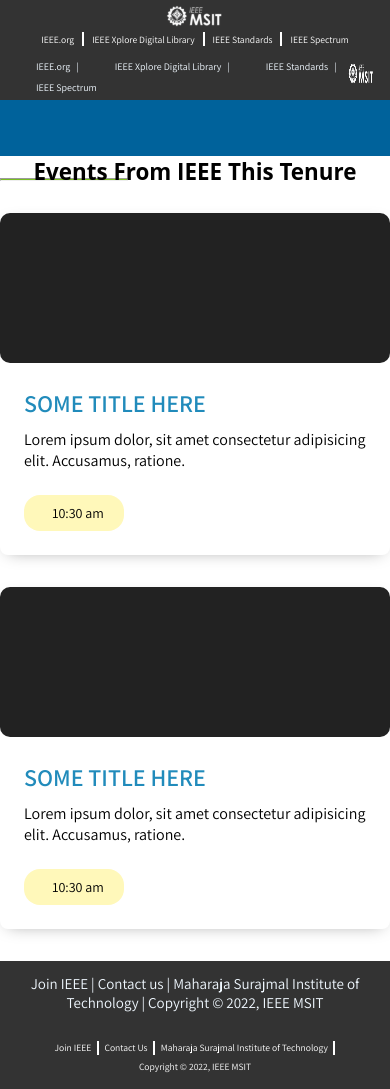
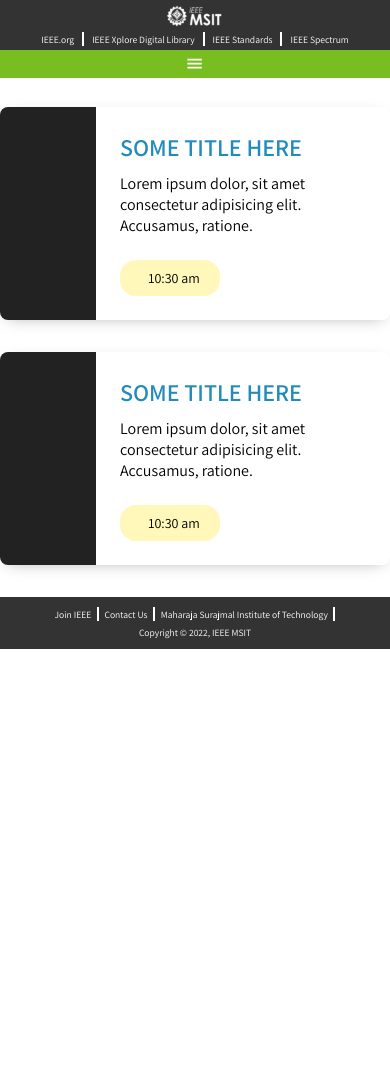
Before and after one commit to ieeecompsoc/IEEE-MSIT-MERN, a React (Create React App) app in the folder client/: page /Events in a window 390 px wide. After the commit the page ends 844 px from the top, so only its background shows below. Built offline with nearby package versions, Linux system fonts and the light colour scheme.

Commit message:
Fix header footer and navbars

```diff
--- a/client/src/Components/Navbar/Menubar.css
+++ b/client/src/Components/Navbar/Menubar.css
@@ -127,7 +127,6 @@
 
 @media screen and (max-width: 450px) {
     .app__menubar {
-        height: 100%;
         padding: 0;
     }
 
--- a/client/src/Pages/Home/Home.css
+++ b/client/src/Pages/Home/Home.css
@@ -14,6 +14,7 @@
 .app__home-mainImg > img:nth-of-type(1) {
     width: 100%;
     object-fit: cover;
+    filter: blur(3px);
 }
 
 .app__home-mainImg-ieeeLogo {
--- a/client/src/pages/about/About.jsx
+++ b/client/src/pages/about/About.jsx
@@ -3,34 +3,12 @@ import './about.css';
 import IEEE_WHITE from '../../assets/IEEE_white 1logo.PNG';
 import aboutMain from '../../assets/aboutMain.png';
 import ieeeWhite from '../../assets/ieeeWhite.svg';
+import Menubar from '../../Components/Navbar/Menubar';
 
 const About = () => {
     return (
         <div className="about__page">
-            <nav>
-                <div className="organisation">
-                    <a className="navoptions">&nbsp; IEEE.org &nbsp; |</a>
-                    <a>&nbsp; IEEE Xplore Digital Library &nbsp; |</a>
-                    <a>&nbsp; IEEE Standards &nbsp; |</a>
-                    <a>&nbsp; IEEE Spectrum</a>
-                </div>
-                <div className="navlogo">
-                    <img src={IEEE_WHITE} />
-                </div>
-            </nav>
-
-            <div className="section">
-                <div className="expand">
-                    <i className="fa fa-align-justify"></i>
-                </div>
-
-                <div className="hyplinks">
-                    <div><a href="#"> Home</a></div>
-                    <div><a href="#"> About Us</a></div>
-                    <div><a href="#"> Events</a></div>
-                    <div><a href="#"> Executive Board</a></div>
-                </div>
-            </div>
+            <Menubar backgroundClr="#00629B" />
 
             <div className="imageContainer">
                 <img src={aboutMain} className="mainImg" />
@@ -82,12 +60,6 @@ const About = () => {
                     </div>
                 </div>
             </main>
-
-
-            <footer>
-                <p>Join IEEE | Contact us | Maharaja Surajmal Institute of Technology | Copyright &#169 2022, IEEE MSIT
-                </p>
-            </footer>
         </div>
     )
 }
--- a/client/src/pages/about/about.css
+++ b/client/src/pages/about/about.css
@@ -1,81 +1,5 @@
-nav {
-    background-color: #333333;
-    box-shadow: 0px 4px 4px rgba(0, 0, 0, 0.19);
-    display: flex;
-    justify-content: space-between;
-    align-items: center;
-    min-height: 50px;
-}
-
-nav p {
-    color: white;
-    margin-left: 14%;
-    margin-top: 0.5rem;
-}
-
-.navlogo {
-    margin-right: 5rem;
-}
-
-.navlogo>img {
-    height: 1.5rem;
-    width: 5rem;
-}
-
-.organisation {
-    margin: auto;
-}
-
-nav>div>a {
-    color: rgb(252, 252, 252);
-}
-
-nav>div>a:hover {
-    color: #00629B;
-    cursor: pointer;
-
-}
-
-nav.organisation>a:hover {
-    color: #f3822c;
-    cursor: pointer;
-}
-
 h1 {
     margin-left: 33%;
-}
-
-/* <-------------sections -------------> */
-
-
-.section {
-    background-color: #00629B;
-    min-height: 3.5rem;
-    justify-content: space-around;
-    align-items: center;
-    display: flex;
-}
-
-.expand {
-    margin-left: 1rem;
-    display: none;
-}
-
-.hyplinks>div>a {
-    color: aliceblue;
-    text-decoration: none;
-}
-
-.hyplinks>div>a:hover {
-    color: rgb(4, 19, 32);
-}
-
-
-.hyplinks {
-    min-width: 100%;
-    display: flex;
-    align-items: center;
-    justify-content: space-around;
 }
 
 /* <-------------abouts -------------> */
@@ -85,10 +9,8 @@ h1 {
     align-items: center;
     margin-top: -1.2rem;
     margin-bottom: -1rem;
-    align-items: center
+    align-items: center;
 }
-
-;
 
 h1 {
     margin-left: 45%;
@@ -114,76 +36,9 @@ h1 {
     padding: 2rem;
 }
 
-
 /* <-------------FOOTER -------------> */
 
-footer {
-    display: flex;
-    background-color: #333333;
-    min-height: 4rem;
-    box-shadow: 0px 4px 4px rgba(0, 0, 0, 0.19);
-    align-items: center;
-}
-
-footer>p {
-    color: aliceblue;
-    text-align: center;
-    margin: auto
-}
-
-
-.white {
-    color: white;
-}
-
 @media (max-width : 768px) {
-    nav {
-        max-height: 55.5px;
-        min-width: 95vw;
-    }
-
-
-    nav>p {
-        font-size: 12px;
-    }
-
-    p {
-        font-size: 15px;
-        color: rgb(19, 24, 24);
-    }
-
-    .navlogo {
-        margin-right: 1rem;
-    }
-
-    .navlogo>img {
-        height: 1.5rem;
-        width: 2rem;
-    }
-
-    .organisation>a {
-        font-size: 10px;
-        margin-left: 2rem;
-        display: inline-block;
-        justify-content: space-around;
-    }
-
-    .expand {
-        display: flex;
-    }
-
-    .hyplinks {
-        min-width: 90vw;
-    }
-
-    .hyplinks>div {
-        display: none;
-    }
-
-    .hyplinks>div>a {
-        font-size: 15px;
-    }
-
     .heading hr {
         max-width: 8rem;
         margin-top: -0.6rem;
--- a/client/src/pages/events/Events.jsx
+++ b/client/src/pages/events/Events.jsx
@@ -1,36 +1,12 @@
 import react from 'react';
 import './events.css';
 import IEEE_WHITE from '../../assets/IEEE_white 1logo.PNG';
+import Menubar from '../../Components/Navbar/Menubar';
 
 const Events = () => {
     return (
         <div className="events__page">
-            <nav>
-                <div className="organisation">
-                    <a href='' rel='noreferer'>&nbsp; IEEE.org &nbsp; |</a>
-                    <a href='' rel='noreferer'>&nbsp; IEEE Xplore Digital Library &nbsp; |</a>
-                    <a href='' rel='noreferer'>&nbsp; IEEE Standards &nbsp; |</a>
-                    <a href='' rel='noreferer'>&nbsp;  IEEE Spectrum</a>
-                </div>
-
-                <div className="navlogo">
-                    <img src={IEEE_WHITE} />
-                </div>
-            </nav>
-
-            <div className="section">
-                <div className="expand">
-                    <i className="fa fa-align-justify"></i>
-                </div>
-
-                <div className="hyplinks">
-                    <div><a href="#"> Home</a></div>
-                    <div><a href="#"> About Us</a></div>
-                    <div> <a href="#"> Events</a></div>
-                    <div><a href="#"> Executive Board</a></div>
-                </div>
-            </div>
-
+            <Menubar backgroundClr="#78BE20" />
             <div className="heading">
                 <h2>Events From IEEE This Tenure</h2>
                 <hr/>
@@ -76,11 +52,6 @@ const Events = () => {
                     </div>
                 </div>
             </div>
-
-            <footer>
-                <p>Join IEEE | Contact us | Maharaja Surajmal Institute of Technology | Copyright &#169; 2022, IEEE MSIT</p>
-            </footer>
-
         </div>
     )
 }
--- a/client/src/pages/events/events.css
+++ b/client/src/pages/events/events.css
@@ -1,41 +1,3 @@
-nav {
-    background-color: #333333;
-    box-shadow: 0px 4px 4px rgba(0, 0, 0, 0.19);
-    display: flex;
-    justify-content: space-between;
-    align-items: center;
-    min-height: 50px;
-
-}
-
-nav p {
-    color: white;
-    margin-left: 14%;
-    font-size: 18px;
-}
-
-.navlogo {
-    margin-right: 5rem;
-}
-
-.navlogo>img {
-    height: 1.5rem;
-    width: 5rem;
-}
-
-.organisation {
-    margin: auto;
-}
-
-.organisation>a {
-    color: aliceblue;
-}
-
-.organisation>a:hover {
-    color: #78BE20;
-    cursor: pointer;
-}
-
 /* <-------------sections -------------> */
 
 
@@ -47,29 +9,7 @@ nav p {
 
 }
 
-.hyplinks>div>a {
-    color: aliceblue;
-    text-decoration: none;
-}
-
-.hyplinks>div>a:hover {
-    color: rgb(15, 58, 96);
-}
-
-.expand {
-    margin-left: 1rem;
-    display: none;
-}
-
-.hyplinks {
-    min-width: 100%;
-    display: flex;
-    align-items: center;
-    justify-content: space-around;
-}
-
 /* <-------------headings -------------> */
-
 
 .heading {
     text-align: center;
@@ -163,84 +103,7 @@ nav p {
     padding-right: 8px;
 }
 
-
-/* <-------------FOOTER -------------> */
-
-footer {
-    display: flex;
-    background-color: #333333;
-    min-height: 4rem;
-    box-shadow: 0px 4px 4px rgba(0, 0, 0, 0.19);
-    align-items: center;
-}
-
-footer>p {
-    color: aliceblue;
-    text-align: center;
-    margin: auto
-}
-
-
-
 @media (max-width : 768px) {
-    nav {
-        max-height: 55.5px;
-        min-width: 95vw;
-    }
-
-
-    nav>p {
-        font-size: 12px;
-    }
-
-    p {
-        font-size: 15px;
-        color: aqua;
-    }
-
-    .navlogo {
-        margin-right: 1rem;
-    }
-
-    .navlogo>img {
-        height: 1.5rem;
-        width: 2rem;
-    }
-
-    .organisation>a {
-        font-size: 10px;
-        margin-left: 2rem;
-        display: inline-block;
-        align-items: f;
-        justify-content: space-around;
-    }
-
-    .event-container .event {
-        display: block;
-    }
-
-    .event .event-left {
-        min-height: 150px;
-        min-width: 75px;
-        border-radius: 10px 10px 10px 10px;
-    }
-
-    .expand {
-        display: flex;
-    }
-
-    .hyplinks {
-        min-width: 90vw;
-    }
-
-    .hyplinks>div {
-        display: none;
-    }
-
-    .hyplinks>div>a {
-        font-size: 15px;
-    }
-
     .heading hr {
         max-width: 8rem;
         margin-top: -0.6rem;
@@ -249,8 +112,4 @@ footer>p {
     .heading h2 {
         font-size: 1.4rem;
     }
-
-    footer>p {
-        margin-left: 0%;
-    }
 }
```
